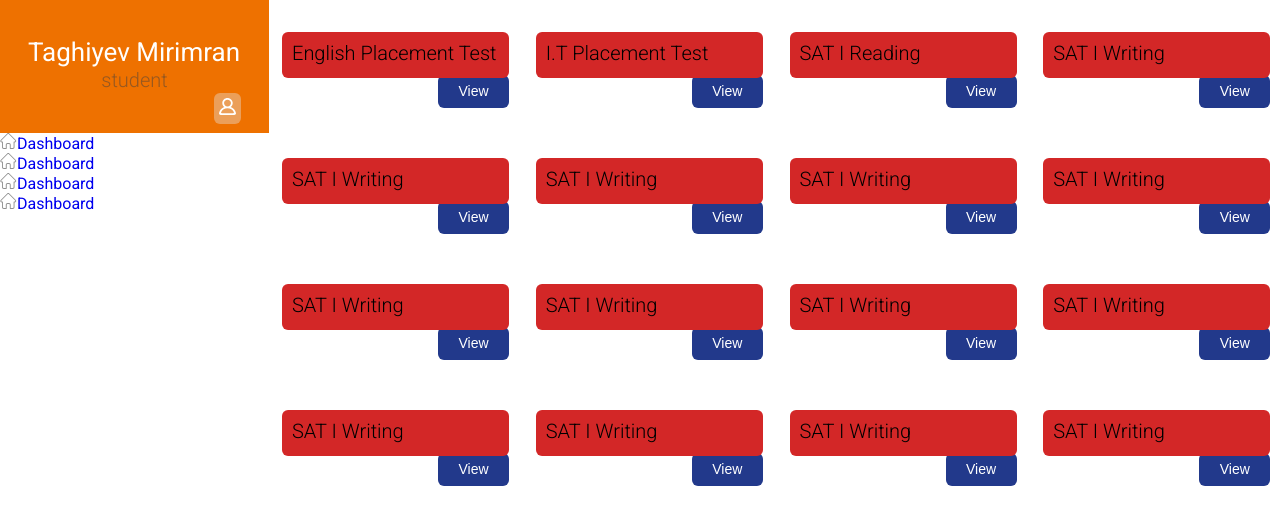
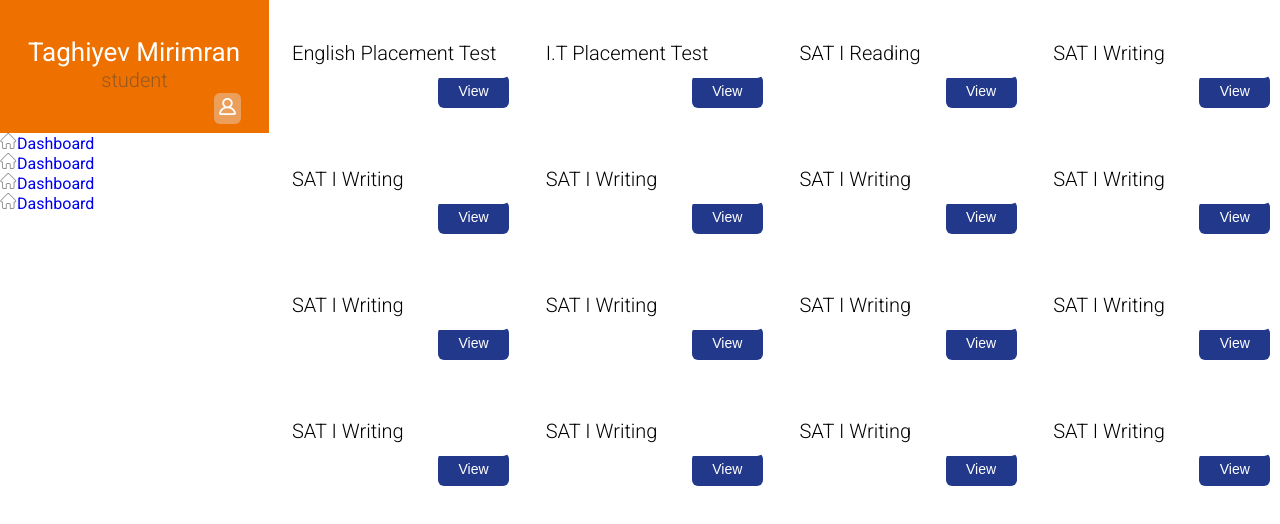
Before and after one commit to MansurIsa/course-proje, a React (Vite) app: page /classes in a window 1280 px wide. Shown: the top 524 px of the page. Built offline with nearby package versions, Linux system fonts and the light colour scheme.

Commit message:
Update titlecard.css

```diff
--- a/src/ui/titleCard/css/titlecard.css
+++ b/src/ui/titleCard/css/titlecard.css
@@ -1,5 +1,5 @@
 .title_card {
-  background: rgb(211, 39, 39);
+  background: rgba(255, 255, 255, 1);
   padding: 10px 10px 0px 10px;
   border-radius: 6px;
   position: relative;
```
